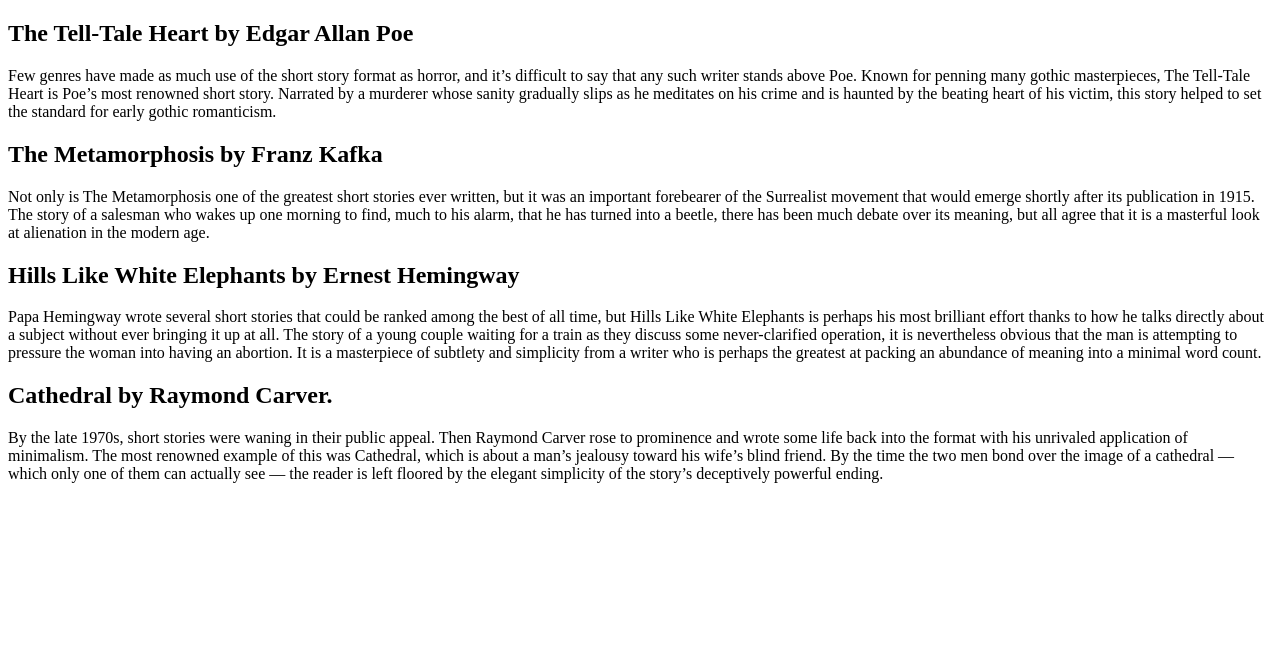
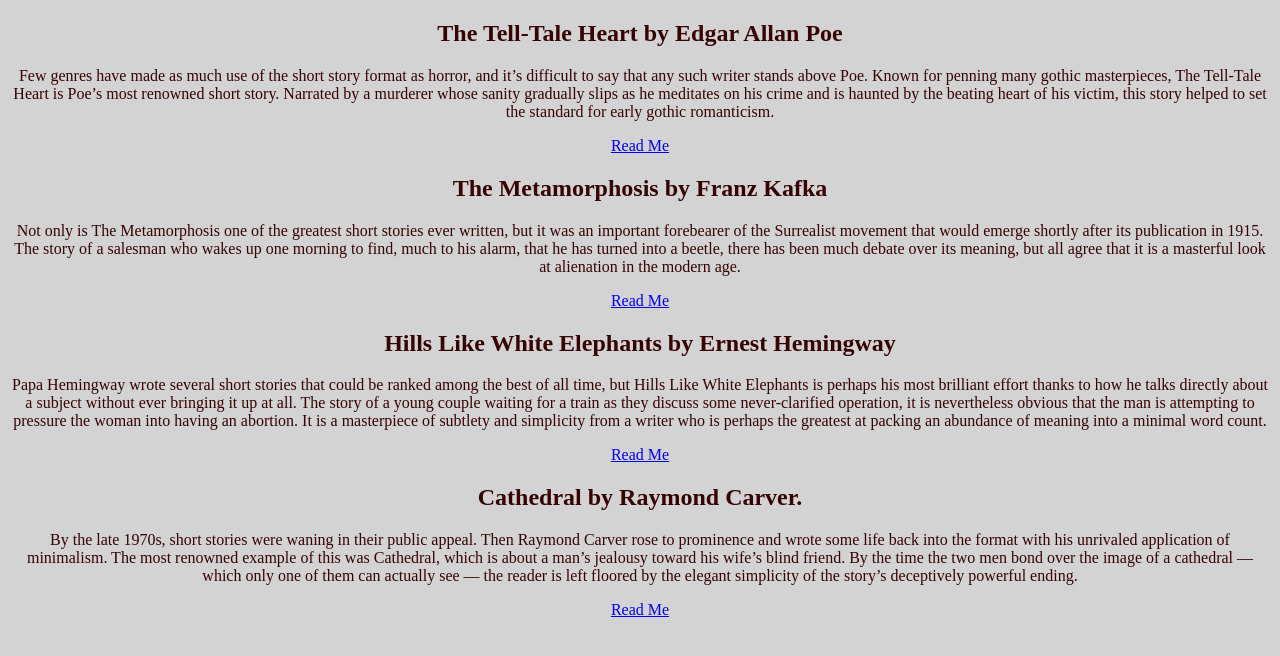
Before and after one commit to JSander72/CSSDrills, a plain HTML site: page index.html in a window 1280 px wide. Drawn offline with Linux system fonts and the light colour scheme.

Commit message:
first commit

```diff
--- a/index.html
+++ b/index.html
@@ -10,7 +10,7 @@
 
 </head>
 
-<body>
+<body class="body">
   <div id="container">
     <div class="boxes" id="box1">
       <h2>The Tell-Tale Heart by Edgar Allan Poe</h2>
@@ -18,7 +18,10 @@
         writer stands above Poe. Known for penning many gothic masterpieces, The Tell-Tale Heart is Poe’s most renowned
         short story. Narrated by a murderer whose sanity gradually slips as he meditates on his crime and is haunted by
         the beating heart of his victim, this story helped to set the standard for early gothic romanticism.</p>
-      <a link="Read More" href=""></a>
+      <div class="readme-wrapper"><a link="Read More"
+          href="https://www.themanual.com/culture/best-short-stories-ever-written/#dt-heading-the-tell-tale-heart-by-edgar-allan-poe">
+          Read Me</a>
+      </div>
     </div>
     <div class="boxes" id="box2">
       <h2>The Metamorphosis by Franz Kafka</h2>
@@ -26,7 +29,10 @@
         forebearer of the Surrealist movement that would emerge shortly after its publication in 1915. The story of a
         salesman who wakes up one morning to find, much to his alarm, that he has turned into a beetle, there has been
         much debate over its meaning, but all agree that it is a masterful look at alienation in the modern age.</p>
-      <a link="Read More" href=""></a>
+      <div class="readme-wrapper"><a link="Read More"
+          href="https://www.themanual.com/culture/best-short-stories-ever-written/#dt-heading-the-metamorphosis-by-franz-kafka">
+          Read Me</a>
+      </div>
     </div>
     <div class="boxes" id="box3">
       <h2>Hills Like White Elephants by Ernest Hemingway</h2>
@@ -36,7 +42,10 @@
         operation, it is nevertheless obvious that the man is attempting to pressure the woman into having an abortion.
         It is a masterpiece of subtlety and simplicity from a writer who is perhaps the greatest at packing an abundance
         of meaning into a minimal word count.</p>
-      <a link="Read More" href=""></a>
+      <div class="readme-wrapper"><a link="Read More"
+          href="https://www.themanual.com/culture/best-short-stories-ever-written/#dt-heading-hills-like-white-elephants-by-ernest-hemingway">
+          Read Me</a>
+      </div>
     </div>
     <div class="boxes" id="boxN">
       <h2>Cathedral by Raymond Carver.</h2>
@@ -45,7 +54,10 @@
         this was Cathedral, which is about a man’s jealousy toward his wife’s blind friend. By the time the two men bond
         over the image of a cathedral — which only one of them can actually see — the reader is left floored by the
         elegant simplicity of the story’s deceptively powerful ending.</p>
-      <a link="Read More" href=""></a>
+      <div class="readme-wrapper"><a link="Read More"
+          href="https://www.themanual.com/culture/best-short-stories-ever-written/#dt-heading-cathedral-by-raymond-carver">
+          Read Me</a>
+      </div>
     </div>
 
   </div>
--- a/styles.css
+++ b/styles.css
@@ -1,14 +1,21 @@
-.container {
-  font: normal;
+.body {
+  background: lightgray;
 }
 
-.box1
+.body h2, p, .readme-wrapper {
+  text-align: center;
+  text-decoration: none;
+  color: rgb(55, 2, 2);
+}
 
+.container {
+  font-family: Arial, Helvetica, sans-serif;
+}
 
-.box2
-
-
-.box3
-
-
-.boxN
+.readme-wrapper :hover {
+ font-weight: bold;
+  cursor: default;
+  /* cursor: pointer; */
+  color: blueviolet;
+  text-transform: bold;
+}
```
